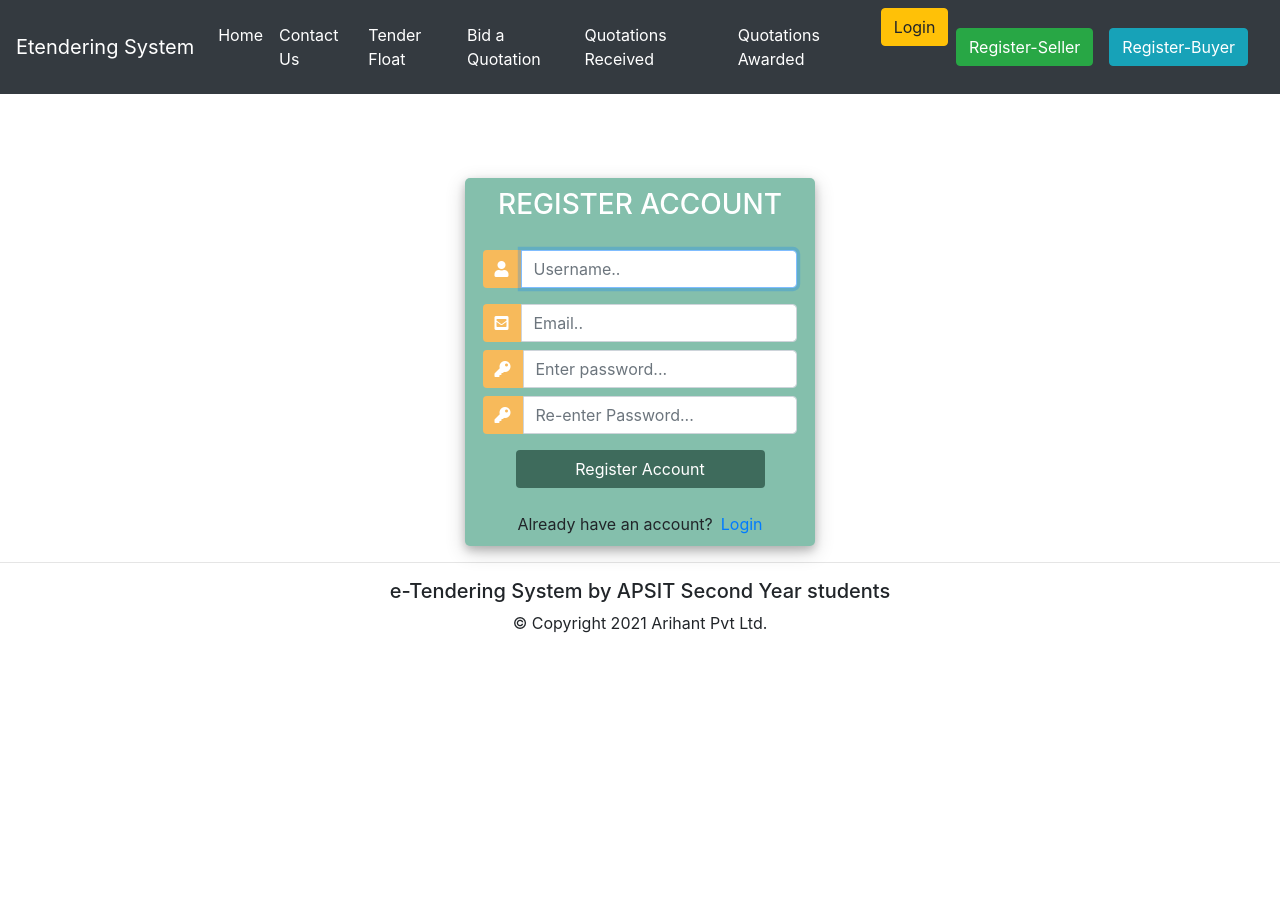
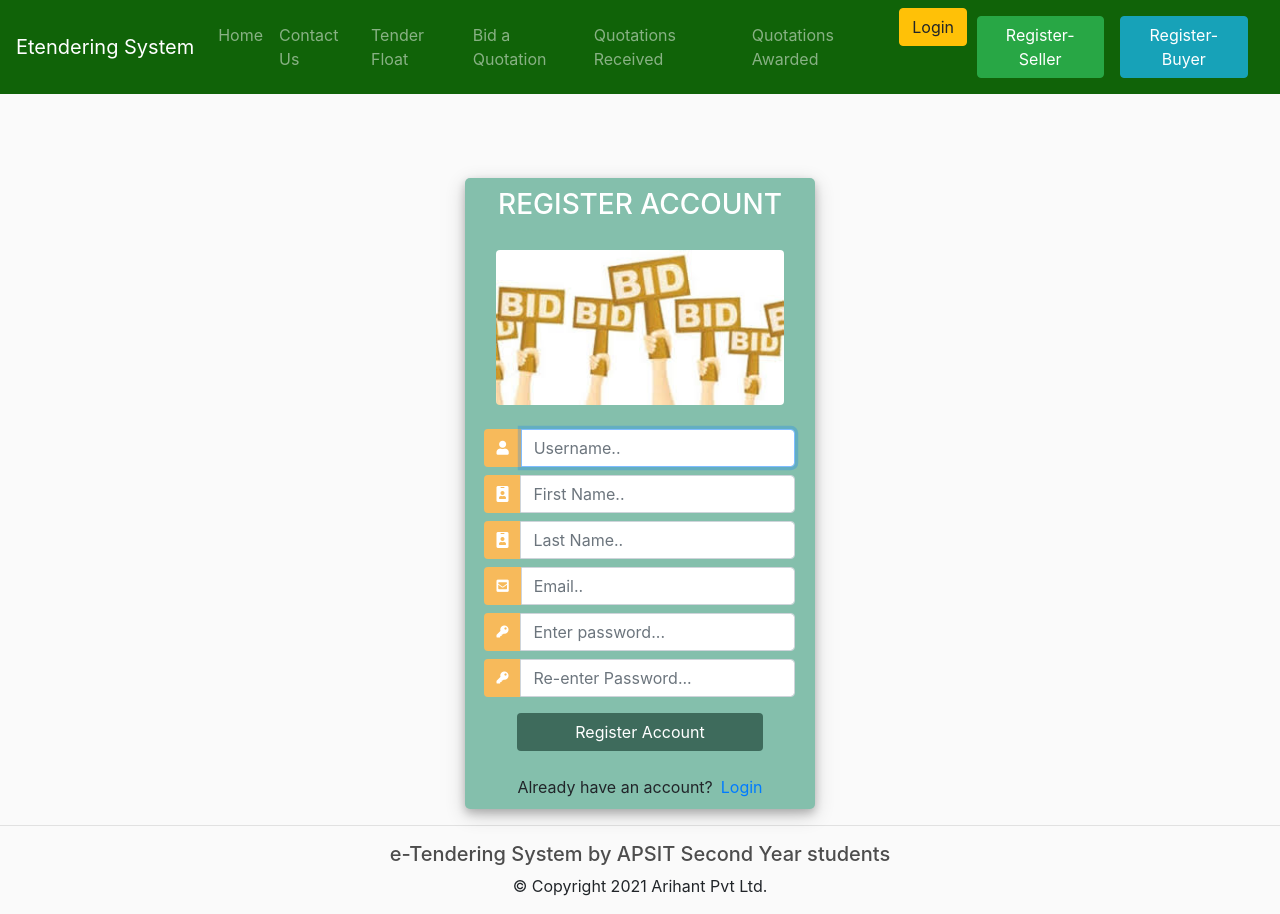
Before and after one commit to Omichougule/E-Tender_Website_Django, a Django app: page /registerseller/ in a window 1280 px wide. Before the commit the page ends 633 px from the top, so only its background shows below. Run offline with Django 3.2, Linux system fonts and the light colour scheme; some libraries are stand-ins or nearby versions.

Commit message:
Forgotten Password Functionality Added, CSS Change, Images Added

```diff
--- a/main/forms.py
+++ b/main/forms.py
@@ -27,7 +27,7 @@
 class CreateUserForm(UserCreationForm):
 	class Meta:
 		model = User
-		fields = ['username', 'email', 'password1', 'password2']
+		fields = ['username','first_name','last_name', 'email', 'password1', 'password2']
 
 
 #New Quotation bid Form
@@ -37,8 +37,8 @@
 		fields = ['tender', 'quotamount']
 
 
-#
-#class QuotStatusChange(ModelForm):
-#	class Meta:
-#		model = Quotation
-#		fields = ['tender', 'quotamount', 'status']
+
+class QuotStatusChange(ModelForm):
+	class Meta:
+		model = Quotation
+		fields = ['tender', 'quotamount', 'status']
--- a/main/models.py
+++ b/main/models.py
@@ -1,6 +1,6 @@
 from django.db import models
 from django.contrib.auth.models import User    #User model is imported which is default model of Django
-
+import datetime, time
 
 # Create your models here.
 # Structure for Database
@@ -15,7 +15,7 @@
 	product = models.CharField(max_length=50, null=True, blank=False)
 	description = models.CharField(max_length=200, null=True)
 	quantity = models.IntegerField(default=0, null=True, blank=False)
-	#startdate = models.DateTimeField(auto_now_add=True, null=True)
+	#startdate = models.DateTimeField(default=datetime.datetime.now, null=True, blank=False)
 	startdate = models.DateTimeField(null=True, blank=False)
 	duedate = models.DateTimeField(null=True, blank=False)
 	user = models.ForeignKey(User, on_delete=models.SET_NULL, null=True, blank=True)
--- a/main/templates/main/home.html
+++ b/main/templates/main/home.html
@@ -1,7 +1,9 @@
 {% extends 'main/navbar.html' %}
 {% load static %}
 {% block content %}
-			<h3>Current Open Tenders</h3>
+	<br><br>
+	<center><h1>Current Open Tenders</h1></center>
+	<br><br>
 	<div class="box-element">
 		<div class="cart-row">
 			<div style="flex:1"><strong>Tender No</strong></div>
@@ -22,4 +24,5 @@
 		</div>
 		{% endfor %}
 	</div>
+	<br><br>
 {% endblock content %}
--- a/main/templates/main/navbar.html
+++ b/main/templates/main/navbar.html
@@ -6,7 +6,6 @@
     <link rel="stylesheet" href="{% static 'admin/css/widgets.css' %}">
 
 	<title>eTendering System</title>
-
 
 	<meta name="viewport" content="width=device-width, initial-scale=1, maximum-scale=1, minimum-scale=1" />
 
@@ -28,39 +27,38 @@
 		</button>
 
 		<div class="collapse navbar-collapse" id="navbarSupportedContent">
-		  <ul class="navbar-nav mr-auto">
-			<li class="nav-item active">
+		  <ul class="navbar-nav mr-auto ">
+			<li class="nav-item">
 			  <a class="nav-link" href="{% url 'home' %}">Home <span class="sr-only">(current)</span></a>
 			</li>
-			  <li class="nav-item active">
+			  <li class="nav-item">
 			  <a class="nav-link" href="{% url 'contactus' %}">Contact Us <span class="sr-only">(current)</span></a>
 			</li>
 
 
-			  <li class="nav-item active">
+			  <li class="nav-item ">
 			  <a class="nav-link" href="{% url 'tenderfloat' %}">Tender Float<span class="sr-only">(current)</span></a>
 			</li>
-			  <li class="nav-item active">
+			  <li class="nav-item ">
 			  <a class="nav-link" href="{% url 'quotation' %}">Bid a Quotation<span class="sr-only">(current)</span></a>
 			</li>
 			  </li>
-			  <li class="nav-item active">
+			  <li class="nav-item ">
 			  <a class="nav-link" href="{% url 'received' %}">Quotations Received<span class="sr-only">(current)</span></a>
 			</li>
 
 			  </li>
-			  <li class="nav-item active">
+			  <li class="nav-item">
 			  <a class="nav-link" href="{% url 'awarded' %}">Quotations Awarded<span class="sr-only">(current)</span></a>
 			</li>
 			   </li>
 			  </li>
+		  </ul>
 
 
-
-		  </ul>
 			{% if user.is_authenticated %}
 				 </div>
-					<span class="hello-msg">Welcome, {{ user.username }} !!!</span>
+					<span class="hello-msg">Welcome, {{ user.first_name }} {{ user.last_name }} !!!</span>
 					<span ><a href="{% url 'logout' %}" class="btn btn-warning">Logout</a></span>
 					</div>
 			{% else %}
@@ -106,7 +104,7 @@
 	<script src="https://code.jquery.com/jquery-3.4.1.slim.min.js" integrity="sha384-J6qa4849blE2+poT4WnyKhv5vZF5SrPo0iEjwBvKU7imGFAV0wwj1yYfoRSJoZ+n" crossorigin="anonymous"></script>
 	<script src="https://cdn.jsdelivr.net/npm/popper.js@1.16.0/dist/umd/popper.min.js" integrity="sha384-Q6E9RHvbIyZFJoft+2mJbHaEWldlvI9IOYy5n3zV9zzTtmI3UksdQRVvoxMfooAo" crossorigin="anonymous"></script>
 	<script src="https://stackpath.bootstrapcdn.com/bootstrap/4.4.1/js/bootstrap.min.js" integrity="sha384-wfSDF2E50Y2D1uUdj0O3uMBJnjuUD4Ih7YwaYd1iqfktj0Uod8GCExl3Og8ifwB6" crossorigin="anonymous"></script>
-	<script src="jquery.datetimepicker.js"></script>
+	<!-- <script src="jquery.datetimepicker.js"></script> -->
 	<script>
 		$('#picker1').datetimepicker({
 			datepicker: true,
--- /dev/null
+++ b/main/templates/main/password_reset_done.html
@@ -0,0 +1,6 @@
+
+<h3>Password reset complete</h3>
+
+<p>Your password has been set. You may go ahead and log in now.</p>
+
+<a href="{% url 'login' %}">Log in</a>
--- /dev/null
+++ b/main/templates/main/password_reset_sent.html
@@ -0,0 +1,6 @@
+<h3>Password reset sent</h3>
+
+
+<p>We’ve emailed you instructions for setting your password, if an account exists with the email you entered. You should receive them shortly.</p>
+
+<p>If you don’t receive an email, please make sure you’ve entered the address you registered with, and check your spam folder.</p>
--- a/main/templates/main/registerseller.html
+++ b/main/templates/main/registerseller.html
@@ -1,18 +1,9 @@
 {% extends 'main/navbar.html' %}
 {% load static %}
 {% block content %}
-<!DOCTYPE html>
-<html>
-
-<head>
-	<title>Login</title>
-	<link rel="stylesheet" href="https://stackpath.bootstrapcdn.com/bootstrap/4.1.3/css/bootstrap.min.css" integrity="sha384-MCw98/SFnGE8fJT3GXwEOngsV7Zt27NXFoaoApmYm81iuXoPkFOJwJ8ERdknLPMO" crossorigin="anonymous">
-	<script src="https://ajax.googleapis.com/ajax/libs/jquery/3.3.1/jquery.min.js"></script>
-	<link rel="stylesheet" href="https://use.fontawesome.com/releases/v5.6.1/css/all.css" integrity="sha384-gfdkjb5BdAXd+lj+gudLWI+BXq4IuLW5IT+brZEZsLFm++aCMlF1V92rMkPaX4PP" crossorigin="anonymous">
 
 
 
-</head>
 <body>
 	<div class="container h-100">
 		<div class="d-flex justify-content-center h-100">
@@ -24,27 +15,42 @@
 
 					<form method="POST" action="">
 						{% csrf_token %}
-						<div class="input-group mb-3">
+						<img src="{% static 'images/bid.jpg' %}" alt="My Image"
+                			class="rounded mx-auto d-block" style="height: 155px;">
+							<br>
+						<div class="input-group mb-2">
 							<div class="input-group-append">
-								<span class="input-group-text"><i class="fas fa-user"></i></span>
+								<span class="input-group-text"><i class="fas fa-user fa-sm"></i></span>
 							</div>
 							{{form.username}}
 						</div>
 						<div class="input-group mb-2">
 							<div class="input-group-append">
-								<span class="input-group-text"><i class="fas fa-envelope-square"></i></span>
+								<span class="input-group-text"><i class="fas fa-id-badge"></i></span>
+							</div>
+							{{form.first_name}}
+						</div>
+						<div class="input-group mb-2">
+							<div class="input-group-append">
+								<span class="input-group-text"><i class="fas fa-id-badge"></i></span>
+							</div>
+							{{form.last_name}}
+						</div>
+						<div class="input-group mb-2">
+							<div class="input-group-append">
+								<span class="input-group-text"><i class="fas fa-envelope-square fa-sm"></i></span>
 							</div>
 							{{form.email}}
 						</div>
 						<div class="input-group mb-2">
 							<div class="input-group-append">
-								<span class="input-group-text"><i class="fas fa-key"></i></span>
+								<span class="input-group-text"><i class="fas fa-key fa-xs"></i></span>
 							</div>
 							{{form.password1}}
 						</div>
 						<div class="input-group mb-2">
 							<div class="input-group-append">
-								<span class="input-group-text"><i class="fas fa-key"></i></span>
+								<span class="input-group-text"><i class="fas fa-key fa-xs"></i></span>
 							</div>
 							{{form.password2}}
 						</div>
@@ -76,9 +82,11 @@
 		//Query All input fields
 		var form_fields = document.getElementsByTagName('input')
 		form_fields[1].placeholder='Username..';
-		form_fields[2].placeholder='Email..';
-		form_fields[3].placeholder='Enter password...';
-		form_fields[4].placeholder='Re-enter Password...';
+		form_fields[2].placeholder='First Name..';
+		form_fields[3].placeholder='Last Name..';
+		form_fields[4].placeholder='Email..';
+		form_fields[5].placeholder='Enter password...';
+		form_fields[6].placeholder='Re-enter Password...';
 
 
 		for (var field in form_fields){
@@ -86,5 +94,5 @@
 		}
 	</script>
 </body>
-</html>
+
 {% endblock content %}
--- a/main/templates/main/tenderfloat.html
+++ b/main/templates/main/tenderfloat.html
@@ -27,7 +27,7 @@
 					</div>
 					<div class="input-group mb-3">
 						<div class="input-group-append">
-							<span class="input-group-text">Quantity&emsp;&emsp;</span>
+							<span class="input-group-text">Quantity(Kg)</span>
 						</div>
 						{{form.quantity}}
 					</div>
--- a/main/urls.py
+++ b/main/urls.py
@@ -1,7 +1,7 @@
 from django.urls import path
 from django.contrib import admin
 from . import views
-
+from django.contrib.auth import views as auth_views
 from django.views.i18n import JavaScriptCatalog
 
 urlpatterns = [
@@ -18,5 +18,14 @@
 	path('quotation/', views.quotation, name="quotation"),
 	path('updateasclosed/<int:pk>/', views.updateasclosed, name="updateasclosed"),
 	path('awarded/', views.awarded, name="awarded"),
-	path('jsi18n', JavaScriptCatalog.as_view(), name='js-catlog'),  #admin date calender
+
+	# Admin date calender
+	path('jsi18n', JavaScriptCatalog.as_view(), name='js-catlog'),
+
+	# Password Reset
+	path('reset_password/', auth_views.PasswordResetView.as_view(template_name="main/password_reset.html"), name="reset_password"),
+	path('reset_password_sent/', auth_views.PasswordResetDoneView.as_view(template_name="main/password_reset_sent.html"), name="password_reset_done"),
+	path('reset/<uidb64>/<token>', auth_views.PasswordResetConfirmView.as_view(template_name="main/password_reset_form.html"), name="password_reset_confirm"),
+	path('reset_password_complete/', auth_views.PasswordResetCompleteView.as_view(template_name="main/password_reset_done.html"), name="password_reset_complete"),
+
 ]
--- a/main/views.py
+++ b/main/views.py
@@ -131,13 +131,16 @@
 	context = {'quotations': quotations}
 	return render(request, 'main/received.html', context)
 
-#update the status as Awarded for the quotation
+# update the status as Awarded for the quotation
 @allowed_users(allowed_roles=['admin','Buyer'])
 def updateasclosed(request, pk):
 	q = Quotation.objects.get(id=pk)
 	q.status = "Awarded"
 	q.save()
 	t=q.tender.id
+	awarded_tender = Tender.objects.get(id=t)
+	awarded_tender.status = "Awarded"
+	awarded_tender.save()
 	print(t)
 	quotations = Quotation.objects.filter(tender=t)
 	print(quotations)
@@ -146,6 +149,16 @@
 			q1.status="Closed"
 			q1.save()
 	return redirect('received')
+
+# @allowed_users(allowed_roles=['admin','Buyer'])
+# def updateasclosed(request, pk):
+# 	q = Quotation.objects.get(id=pk)
+# 	form1 = QuotStatusChange(instance=q)
+# 	if request.method == 'POST':
+# 		form1 = QuotStatusChange(request.POST, instance=q)
+# 		if form1.is_valid():
+# 			form1.save()
+# 			return redirect('received')
 
 #Awarded Quotations
 def awarded(request):
--- a/static/css/main.css
+++ b/static/css/main.css
@@ -7,7 +7,7 @@
 }
 
 .bg-dark{
-	background-color: #4f868c!important;
+	background-color: #106308!important;
 }
 
 
@@ -109,3 +109,8 @@
 	border-radius: 5px;
 
 }
+
+.nav-link:hover {
+    border: 1px solid #d0d0d0;
+    border-radius: 10px;
+  }
```
Also changed, not shown: etender/settings.py (+12 -0 lines), main/templates/main/login.html (+21 -7 lines), main/templates/main/password_reset.html (added, +11 -0 lines), main/templates/main/password_reset_form.html (added, +11 -0 lines), main/templates/main/registerbuyer.html (+25 -8 lines), db.sqlite3, main/migrations/0003_auto_20210426_1055.py (added), main/migrations/0004_auto_20210426_1230.py (added). Lines whose indentation alone changed are shown as unchanged.
